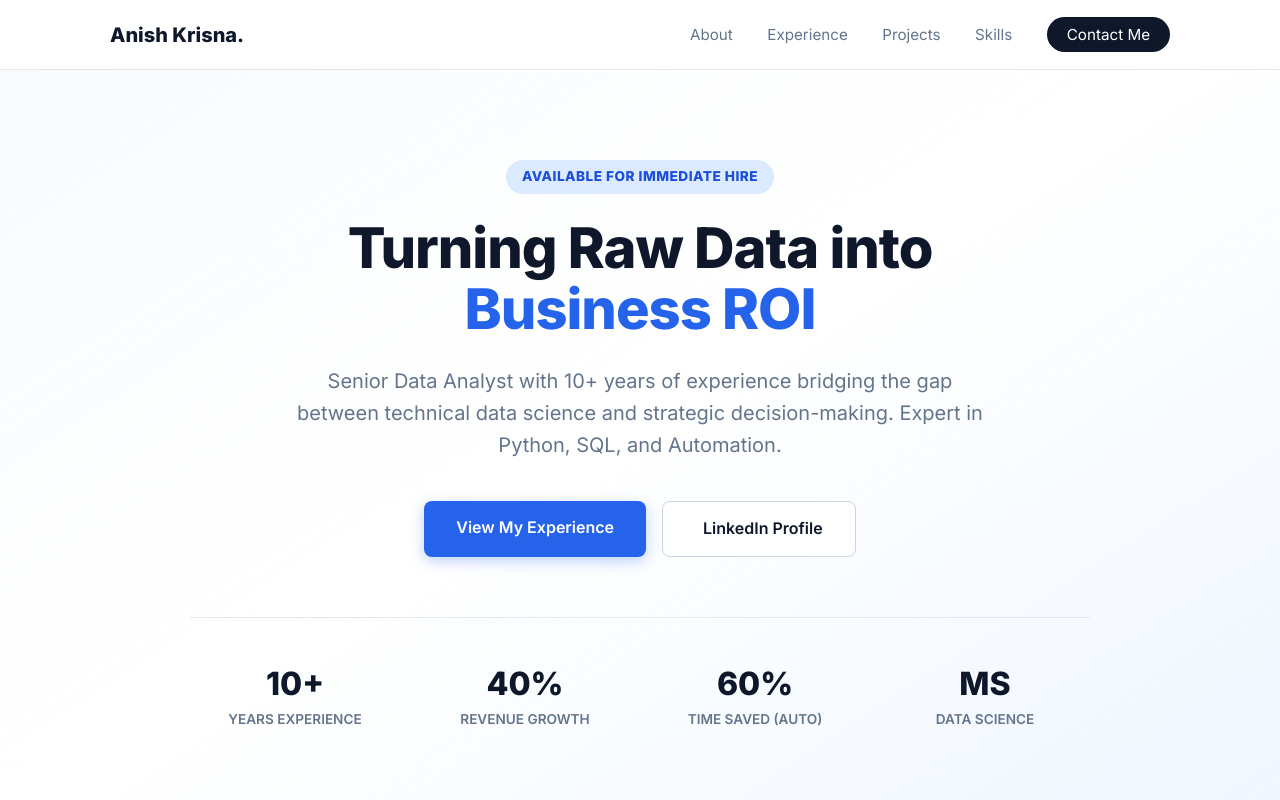
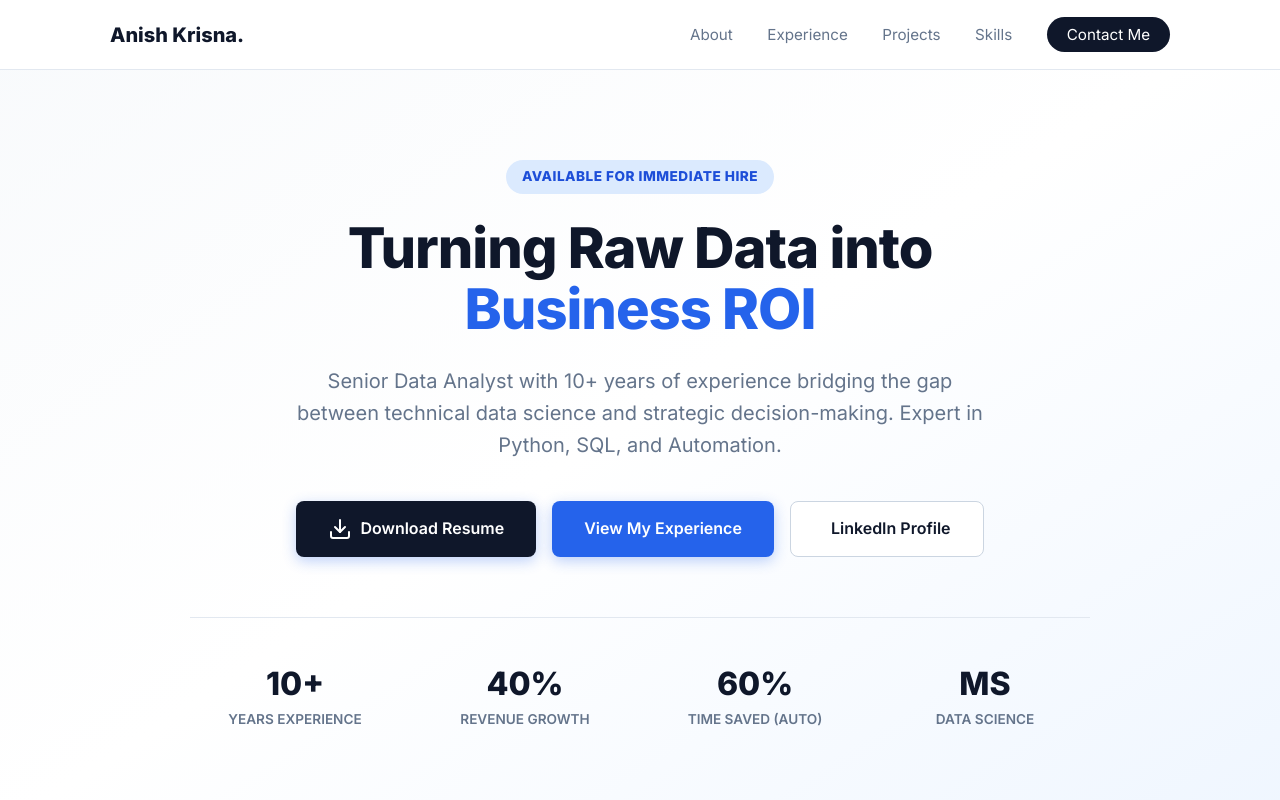
Before and after one commit to Anish0605/portfolio, a plain HTML site: page index.html in a window 1280 px wide. Shown: the top 800 px of the page. Drawn offline with nearby package versions, Linux system fonts and the light colour scheme.

Commit message:
Update index.html

```diff
--- a/index.html
+++ b/index.html
@@ -134,6 +134,9 @@
             background-color: var(--accent);
             color: white;
             box-shadow: 0 4px 14px 0 rgba(37, 99, 235, 0.3);
+            display: flex;
+            align-items: center;
+            gap: 8px;
         }
 
         .btn-primary:hover { background-color: #1d4ed8; transform: translateY(-2px); }
@@ -301,7 +304,13 @@
             Senior Data Analyst with 10+ years of experience bridging the gap between technical data science and strategic decision-making. Expert in Python, SQL, and Automation.
         </p>
         <div class="hero-buttons">
+            <!-- New Resume Button -->
+            <a href="resume.pdf" target="_blank" class="btn btn-primary" style="background-color: #0f172a; border-color: #0f172a;">
+                <i data-lucide="download"></i> Download Resume
+            </a>
+
             <a href="#experience" class="btn btn-primary">View My Experience</a>
+
             <a href="https://www.linkedin.com/in/anishkrisna" target="_blank" class="btn btn-outline">
                 <i data-lucide="linkedin"></i> LinkedIn Profile
             </a>
```
